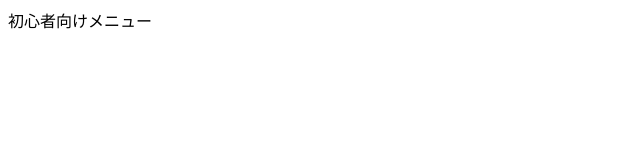
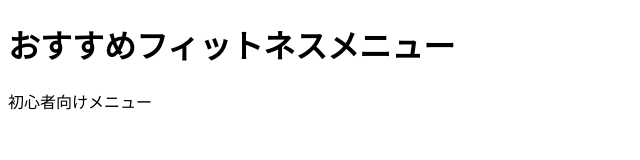
Before and after one commit to shira2515/beginnermenu, a plain HTML site: page home.html in a window 1280 px wide. Shown: the whole page, without its empty margins (0-640 px from the left). Drawn offline with Linux system fonts and the light colour scheme.

Commit message:
Update home.html

```diff
--- a/home.html
+++ b/home.html
@@ -5,6 +5,7 @@
   <meta charset="UTF-8">
  </head>
  <body>
+  <h1>おすすめフィットネスメニュー</h1>
    <a herf="beginner.html">初心者向けメニュー</a>
  </body>
 </html>
```
